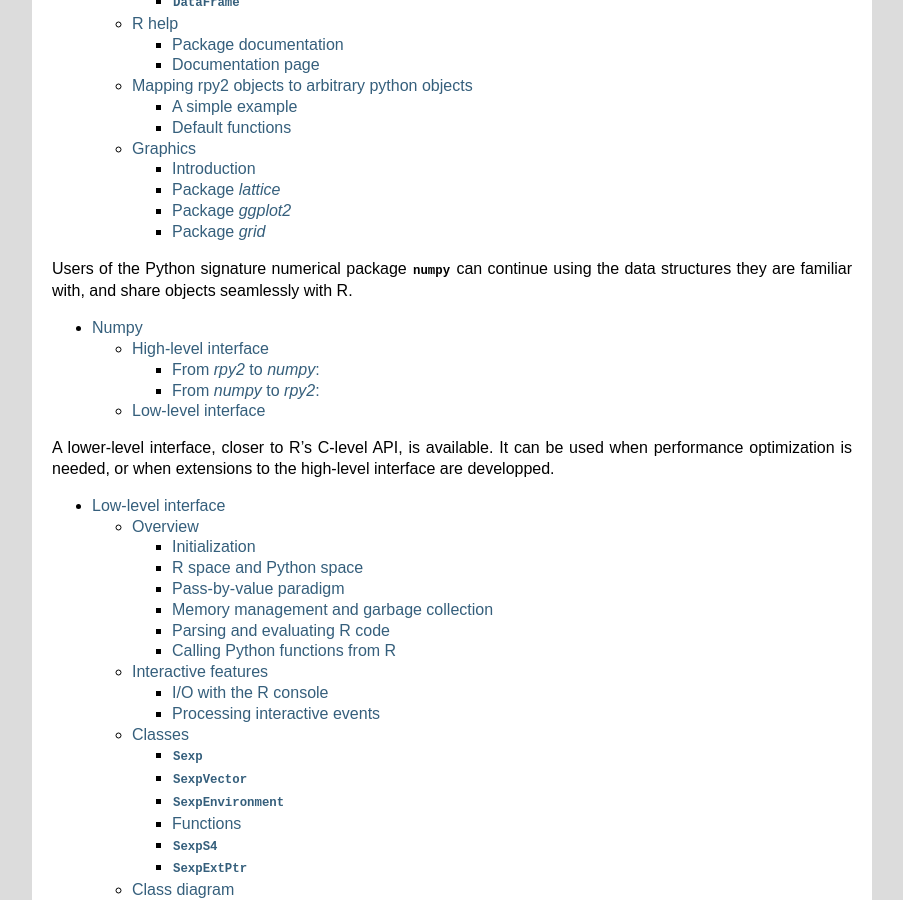
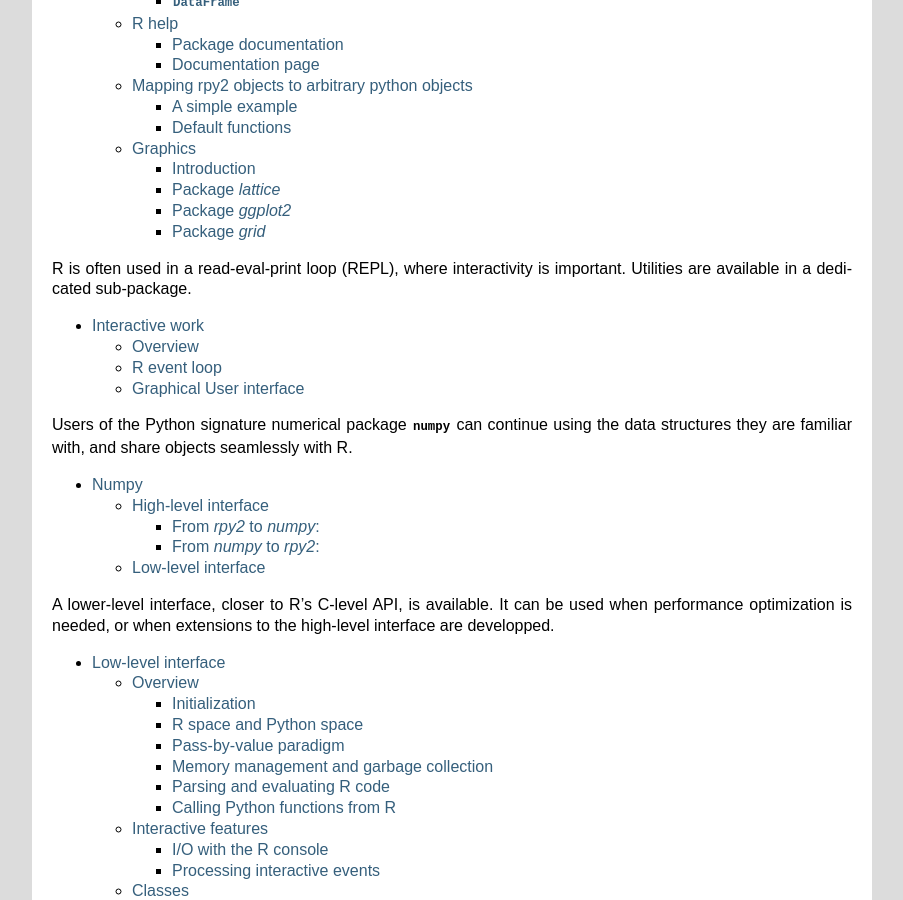
Before and after one commit to rpy2/rpy2, a Sphinx documentation site: the page built from doc/source/index.rst, in a window 1280 px wide and 900 px high, scrolled down 1422 px. Shown: the whole window, without its empty margins (198-1101 px from the left). Built offline with Sphinx 7.4.7, drawn with Linux system fonts in a browser that asks for light colours; formulas are drawn with MathJax 3.

Commit message:
Add the package interactive to the menu
--HG--
branch : version_2.2.x

```diff
--- a/doc/source/index.rst
+++ b/doc/source/index.rst
@@ -40,6 +40,14 @@
       :maxdepth: 3
 
       high-level
+
+   R is often used in a read-eval-print loop (REPL), where interactivity is important.
+   Utilities are available in a dedicated sub-package.
+
+   .. toctree::
+      :maxdepth: 3
+
+      interactive
 
    Users of the Python signature numerical package :mod:`numpy` can continue using
    the data structures they are familiar with, and share objects seamlessly with R.
@@ -85,6 +93,7 @@
 
       getting-started
       high-level
+      interactive
       numpy
       rinterface
       rlike
```
